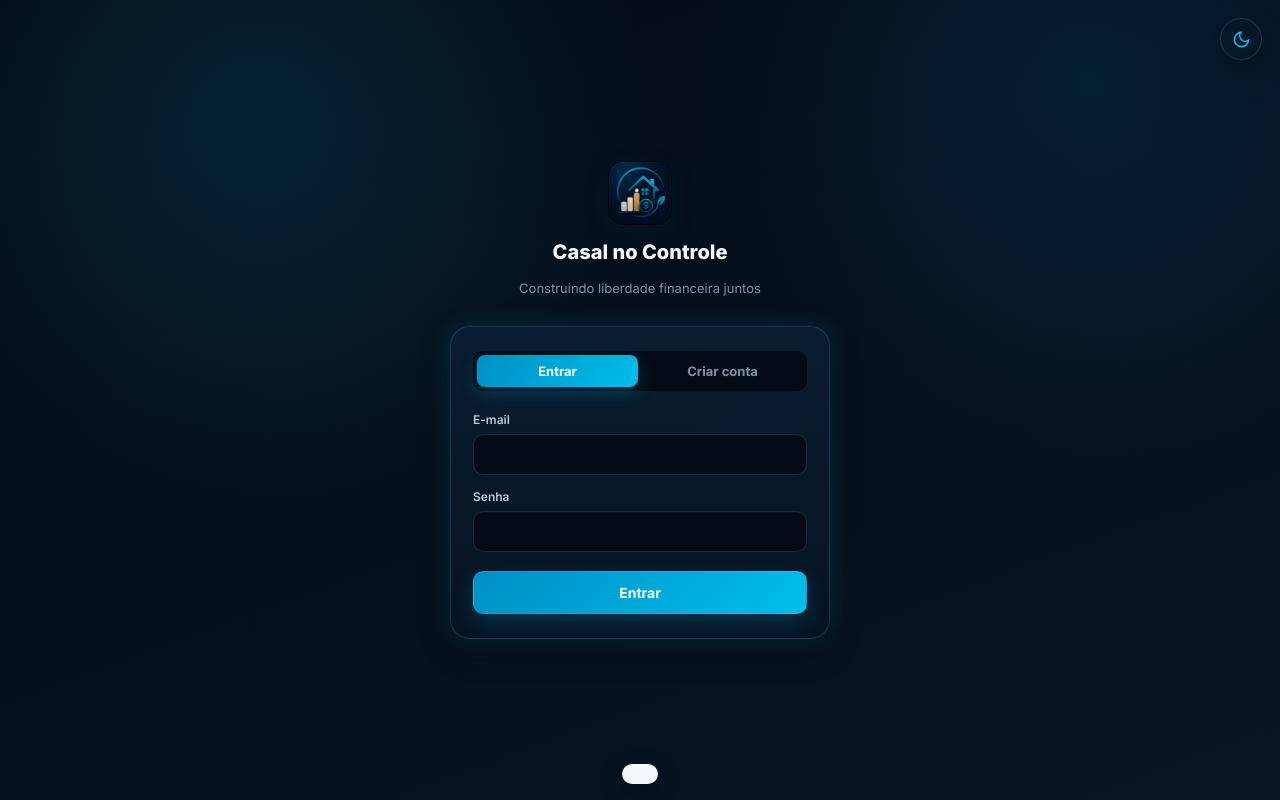
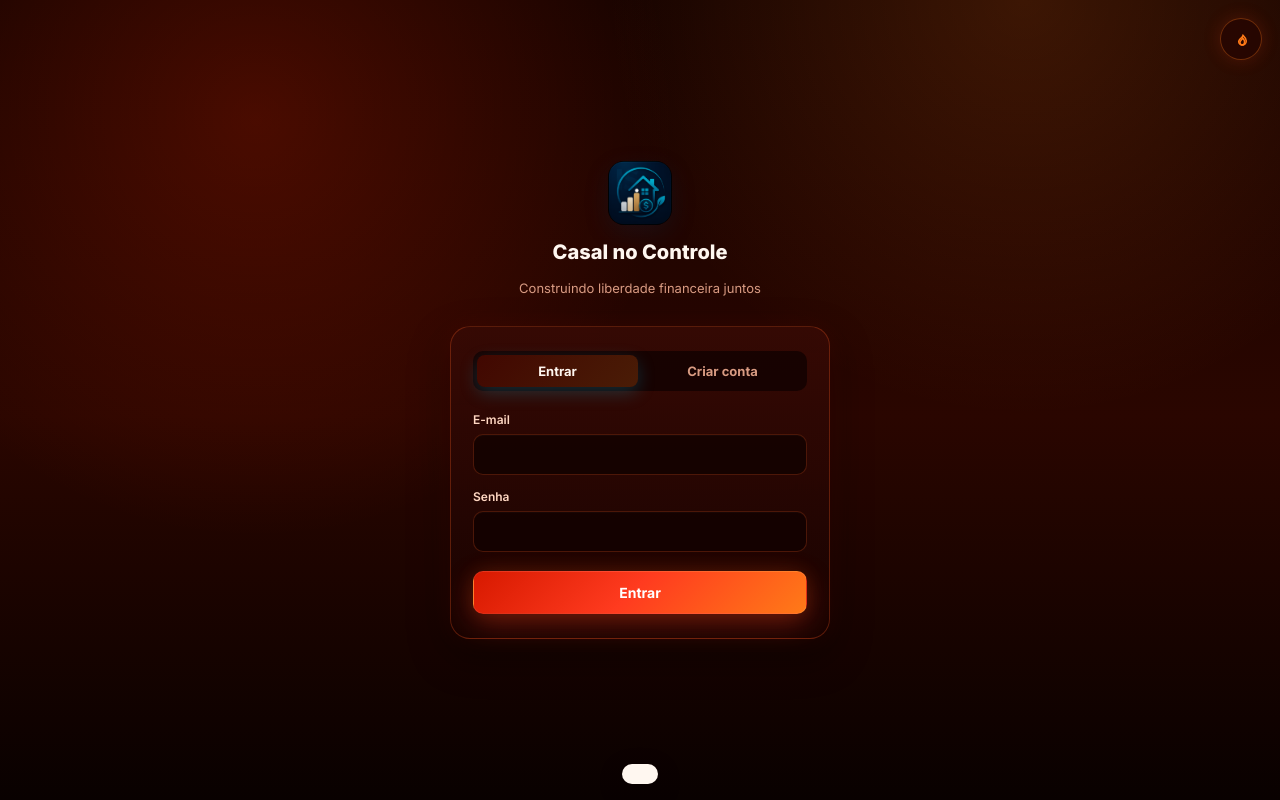
Before and after one commit to andersonschultz-cloud/casalnocontrole-app, a plain HTML site: page index.html in a window 1280 px wide. Both pictures are taken after a click on the button "Alternar tema: claro, escuro ou burn". Drawn offline with nearby package versions, Linux system fonts and the light colour scheme.

Commit message:
Add files via upload

```diff
--- a/index.html
+++ b/index.html
@@ -6,7 +6,7 @@
 <meta name="apple-mobile-web-app-capable" content="yes">
 <meta name="apple-mobile-web-app-status-bar-style" content="default">
 <meta name="apple-mobile-web-app-title" content="Casal no Controle">
-<meta name="theme-color" content="#040B16">
+<meta name="theme-color" content="#040B16" id="meta-theme-color">
 <meta name="color-scheme" content="light dark">
 <link rel="manifest" href="manifest.json">
 <link rel="icon" href="icon.svg" type="image/svg+xml">
@@ -356,6 +356,93 @@ body[data-theme="light"] .ambient-overlay{
     radial-gradient(circle at 50% 40%,transparent 0 42%,rgba(255,255,255,.24) 100%);
 }
 
+
+body[data-theme="burn"]{
+  --green:#FF3B1F;
+  --green-d:#D71900;
+  --green-l:rgba(255,59,31,.18);
+  --blue:#FF7A18;
+  --blue-l:rgba(255,122,24,.18);
+  --gold:#FFD166;
+  --gold-l:rgba(255,209,102,.18);
+  --ink:#FFF7F0;
+  --ink-2:#FFD7C2;
+  --ink-3:#D99B82;
+  --ink-4:#7A3A2C;
+  --bg:#130200;
+  --card:rgba(39,6,2,.86);
+  --line:rgba(255,93,35,.26);
+  --red:#FF2A00;
+  --red-l:rgba(255,42,0,.18);
+  --shadow:0 14px 36px rgba(0,0,0,.38),0 0 0 1px rgba(255,93,35,.05);
+  --glow:0 0 30px rgba(255,76,24,.28);
+  background:
+    radial-gradient(circle at 12% 8%,rgba(255,42,0,.20),transparent 28%),
+    radial-gradient(circle at 86% 10%,rgba(255,122,24,.18),transparent 32%),
+    radial-gradient(circle at 50% 100%,rgba(255,209,102,.10),transparent 38%),
+    linear-gradient(180deg,#170300 0%,#2A0600 52%,#090100 100%);
+  color-scheme:dark;
+}
+body[data-theme="burn"] .card,
+body[data-theme="burn"] .stat,
+body[data-theme="burn"] .year-card,
+body[data-theme="burn"] .auth-card,
+body[data-theme="burn"] .modal-box{
+  background:linear-gradient(180deg,rgba(55,10,4,.90),rgba(24,3,1,.88));
+  border-color:rgba(255,93,35,.28);
+  box-shadow:0 16px 40px rgba(0,0,0,.38),0 0 26px rgba(255,42,0,.08);
+}
+body[data-theme="burn"] .bottom-nav{
+  background:rgba(19,2,0,.90);
+  border-top-color:rgba(255,93,35,.30);
+  box-shadow:0 -10px 30px rgba(255,42,0,.10);
+}
+body[data-theme="burn"] .auth-screen{
+  background:
+    radial-gradient(circle at 20% 15%,rgba(255,42,0,.20),transparent 34%),
+    radial-gradient(circle at 80% 0%,rgba(255,122,24,.16),transparent 32%),
+    linear-gradient(180deg,#170300 0%,#2A0600 52%,#090100 100%);
+}
+body[data-theme="burn"] .auth-tab.active{
+  background:linear-gradient(135deg,rgba(215,25,0,.22),rgba(255,122,24,.22));
+  color:#FFF7F0;
+}
+body[data-theme="burn"] .inp,
+body[data-theme="burn"] .sel,
+body[data-theme="burn"] .pay-inp,
+body[data-theme="burn"] .field input,
+body[data-theme="burn"] .form-grid input,
+body[data-theme="burn"] .form-grid select,
+body[data-theme="burn"] .auth-tabs,
+body[data-theme="burn"] .btn-secondary,
+body[data-theme="burn"] .ebadge,
+body[data-theme="burn"] .card-title .tag,
+body[data-theme="burn"] .dist-bar,
+body[data-theme="burn"] .progress-bar{
+  background:rgba(19,2,0,.82);
+  border-color:rgba(255,93,35,.24);
+}
+body[data-theme="burn"] select option{background:#170300;color:#FFF7F0}
+body[data-theme="burn"] .btn-save,
+body[data-theme="burn"] .btn-primary{
+  background:linear-gradient(135deg,#D71900,#FF3B1F 48%,#FF7A18);
+  box-shadow:0 10px 30px rgba(255,59,31,.32),0 0 20px rgba(255,122,24,.12);
+}
+body[data-theme="burn"] .acerto-box{
+  background:linear-gradient(135deg,#4A0900,#D71900 52%,#FF7A18);
+  box-shadow:0 14px 36px rgba(255,59,31,.28),inset 0 1px 0 rgba(255,255,255,.10);
+}
+body[data-theme="burn"] .ambient-overlay{
+  opacity:.95;
+  background:
+    radial-gradient(ellipse at 20% 100%,rgba(255,42,0,.18),transparent 45%),
+    radial-gradient(ellipse at 80% 90%,rgba(255,122,24,.14),transparent 42%),
+    linear-gradient(180deg,transparent 0%,rgba(255,42,0,.06) 100%);
+  animation:burnPulse 4.5s ease-in-out infinite alternate;
+}
+body[data-theme="burn"] #connectivity-canvas{opacity:.72;mix-blend-mode:screen}
+@keyframes burnPulse{from{filter:saturate(1) brightness(.95)}to{filter:saturate(1.3) brightness(1.15)}}
+
 .theme-toggle{
   width:42px;height:42px;border-radius:50%;
   display:inline-flex;align-items:center;justify-content:center;
@@ -371,10 +458,11 @@ body[data-theme="light"] .ambient-overlay{
   border-color:rgba(0,191,234,.42);
   box-shadow:var(--shadow),0 0 20px rgba(0,191,234,.12);
 }
-.theme-toggle svg{width:19px;height:19px}
-.theme-toggle .icon-sun{display:none}
-body[data-theme="light"] .theme-toggle .icon-sun{display:block}
-body[data-theme="light"] .theme-toggle .icon-moon{display:none}
+.theme-toggle svg{width:19px;height:19px;display:none!important;flex-shrink:0}
+body[data-theme="dark"] .theme-toggle .icon-moon{display:block!important}
+body[data-theme="light"] .theme-toggle .icon-sun{display:block!important}
+body[data-theme="burn"] .theme-toggle .icon-flame{display:block!important}
+body[data-theme="burn"] .theme-toggle{color:#FF7A18;border-color:rgba(255,122,24,.34);box-shadow:0 0 18px rgba(255,59,31,.18)}
 
 .topbar-actions{display:flex;align-items:center;gap:8px}
 .auth-theme-wrap{position:fixed;top:calc(18px + var(--safe-t));right:18px;z-index:20}
@@ -408,6 +496,10 @@ button,input,select{max-width:100%}
 }
 .app:not(.active){display:none!important}
 .app.active{display:block!important}
+body.is-authenticated #auth-screen{display:none!important}
+body:not(.is-authenticated) #app{display:none!important}
+#nav-cronicas svg{display:none}
+#nav-cronicas{justify-content:center;gap:0}
 
 @media(max-width:767px){
   body{font-size:14px}
@@ -529,9 +621,10 @@ button,input,select{max-width:100%}
 ══════════════════════════════════════════════════ -->
 <div id="auth-screen" class="auth-screen">
   <div class="auth-theme-wrap">
-    <button class="theme-toggle" type="button" onclick="toggleTheme()" aria-label="Alternar tema claro e escuro" title="Alternar tema">
+    <button class="theme-toggle" type="button" onclick="toggleTheme()" aria-label="Alternar tema: claro, escuro ou burn" title="Alternar tema">
       <svg class="icon-moon" viewBox="0 0 24 24" fill="none" stroke="currentColor" stroke-width="2"><path d="M21 12.8A9 9 0 1111.2 3 7 7 0 0021 12.8z"/></svg>
       <svg class="icon-sun" viewBox="0 0 24 24" fill="none" stroke="currentColor" stroke-width="2"><circle cx="12" cy="12" r="4"/><path d="M12 2v2M12 20v2M4.93 4.93l1.42 1.42M17.66 17.66l1.41 1.41M2 12h2M20 12h2M4.93 19.07l1.42-1.42M17.66 6.34l1.41-1.41"/></svg>
+      <svg class="icon-flame" viewBox="0 0 24 24" fill="none" stroke="currentColor" stroke-width="2"><path d="M8.5 14.5A4.5 4.5 0 0013 19a5 5 0 005-5c0-3.5-2.2-5.4-4.1-7.2-.7 2.2-2.1 3.3-3.5 4.4-.8.7-1.6 1.7-1.9 3.3z"/><path d="M12.2 19c-1.3-.7-2.2-1.8-2.2-3.2 0-1.3.7-2.1 1.5-2.9.7-.7 1.5-1.5 1.8-2.9 1.1 1.3 2.7 2.8 2.7 5A4 4 0 0112.2 19z"/></svg>
     </button>
   </div>
   <div class="auth-box">
@@ -585,9 +678,10 @@ button,input,select{max-width:100%}
       </div>
     </div>
     <div class="topbar-actions">
-      <button class="theme-toggle" type="button" onclick="toggleTheme()" aria-label="Alternar tema claro e escuro" title="Alternar tema">
+      <button class="theme-toggle" type="button" onclick="toggleTheme()" aria-label="Alternar tema: claro, escuro ou burn" title="Alternar tema">
         <svg class="icon-moon" viewBox="0 0 24 24" fill="none" stroke="currentColor" stroke-width="2"><path d="M21 12.8A9 9 0 1111.2 3 7 7 0 0021 12.8z"/></svg>
         <svg class="icon-sun" viewBox="0 0 24 24" fill="none" stroke="currentColor" stroke-width="2"><circle cx="12" cy="12" r="4"/><path d="M12 2v2M12 20v2M4.93 4.93l1.42 1.42M17.66 17.66l1.41 1.41M2 12h2M20 12h2M4.93 19.07l1.42-1.42M17.66 6.34l1.41-1.41"/></svg>
+      <svg class="icon-flame" viewBox="0 0 24 24" fill="none" stroke="currentColor" stroke-width="2"><path d="M8.5 14.5A4.5 4.5 0 0013 19a5 5 0 005-5c0-3.5-2.2-5.4-4.1-7.2-.7 2.2-2.1 3.3-3.5 4.4-.8.7-1.6 1.7-1.9 3.3z"/><path d="M12.2 19c-1.3-.7-2.2-1.8-2.2-3.2 0-1.3.7-2.1 1.5-2.9.7-.7 1.5-1.5 1.8-2.9 1.1 1.3 2.7 2.8 2.7 5A4 4 0 0112.2 19z"/></svg>
       </button>
       <button class="btn-logout" onclick="openSettings()">Configurações</button>
     </div>
@@ -841,17 +935,27 @@ button,input,select{max-width:100%}
 
 <script>
 /* ── TEMA PERSISTENTE ─────────────────────────────────────────────── */
+function applyTheme(theme){
+  const allowedThemes = ['dark', 'light', 'burn'];
+  const safeTheme = allowedThemes.includes(theme) ? theme : 'dark';
+  document.body.dataset.theme = safeTheme;
+  document.documentElement.style.colorScheme = safeTheme === 'light' ? 'light' : 'dark';
+  const metaTheme = document.getElementById('meta-theme-color');
+  const colors = { light:'#F4FAFD', dark:'#040B16', burn:'#170300' };
+  if (metaTheme) metaTheme.setAttribute('content', colors[safeTheme]);
+}
+
 (function initTheme(){
   const saved = localStorage.getItem('casal-theme');
   const preferred = window.matchMedia && window.matchMedia('(prefers-color-scheme: light)').matches ? 'light' : 'dark';
-  document.body.dataset.theme = saved || preferred;
-  document.documentElement.style.colorScheme = document.body.dataset.theme;
+  applyTheme(saved || preferred);
 })();
 
 function toggleTheme(){
-  const next = document.body.dataset.theme === 'light' ? 'dark' : 'light';
-  document.body.dataset.theme = next;
-  document.documentElement.style.colorScheme = next;
+  const order = ['dark', 'light', 'burn'];
+  const current = document.body.dataset.theme || 'dark';
+  const next = order[(order.indexOf(current) + 1) % order.length] || 'dark';
+  applyTheme(next);
   localStorage.setItem('casal-theme', next);
 }
 
@@ -864,10 +968,10 @@ function toggleTheme(){
   const pointer = { x:null, y:null, active:false };
 
   function palette(){
-    const light = document.body.dataset.theme === 'light';
-    return light
-      ? { line:'rgba(32,151,190,', dot:'rgba(20,142,180,', glow:'rgba(76,203,222,' }
-      : { line:'rgba(0,191,234,', dot:'rgba(67,211,240,', glow:'rgba(0,153,204,' };
+    const theme = document.body.dataset.theme;
+    if (theme === 'light') return { line:'rgba(32,151,190,', dot:'rgba(20,142,180,', glow:'rgba(76,203,222,' };
+    if (theme === 'burn') return { line:'rgba(255,93,35,', dot:'rgba(255,122,24,', glow:'rgba(255,209,102,' };
+    return { line:'rgba(0,191,234,', dot:'rgba(67,211,240,', glow:'rgba(0,153,204,' };
   }
 
   function resize(){
@@ -1113,6 +1217,7 @@ async function doLogout() {
   if (supa) await supa.auth.signOut();
   session = null; household = null; usuarios = []; titular = null; parceiro = null;
   closeSettings();
+  document.body.classList.remove('is-authenticated');
   $('app').classList.remove('active');
   $('auth-screen').style.display = 'flex';
 }
@@ -1128,6 +1233,7 @@ async function checkExistingSession() {
 }
 
 async function afterLogin() {
+  document.body.classList.add('is-authenticated');
   $('auth-screen').style.display = 'none';
   $('app').classList.add('active');
   await loadHousehold();
--- a/sw.js
+++ b/sw.js
@@ -1,7 +1,7 @@
 // Service Worker — cacheia apenas a casca estática do app (HTML/CSS/JS/ícones).
 // Os dados financeiros vêm sempre do Supabase pela rede, nunca do cache,
 // para garantir que o casal sempre veja a informação mais atual.
-const CACHE = 'casalnocontrole-v1';
+const CACHE = 'casalnocontrole-v3-burn-theme';
 const SHELL = ['./', './index.html', './config.js', './manifest.json', './icon.svg', './icon-192.png', './icon-512.png'];
 
 self.addEventListener('install', e => {
```
